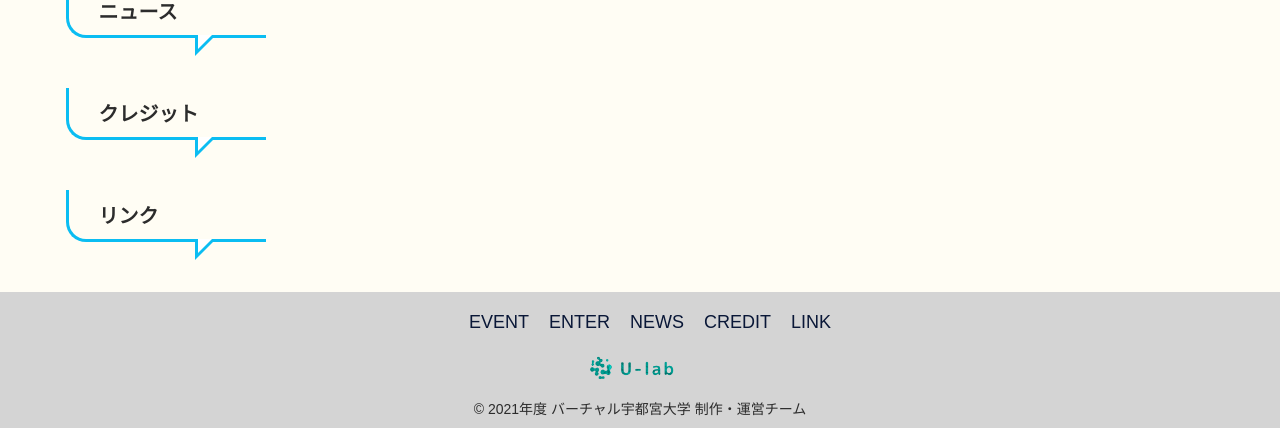
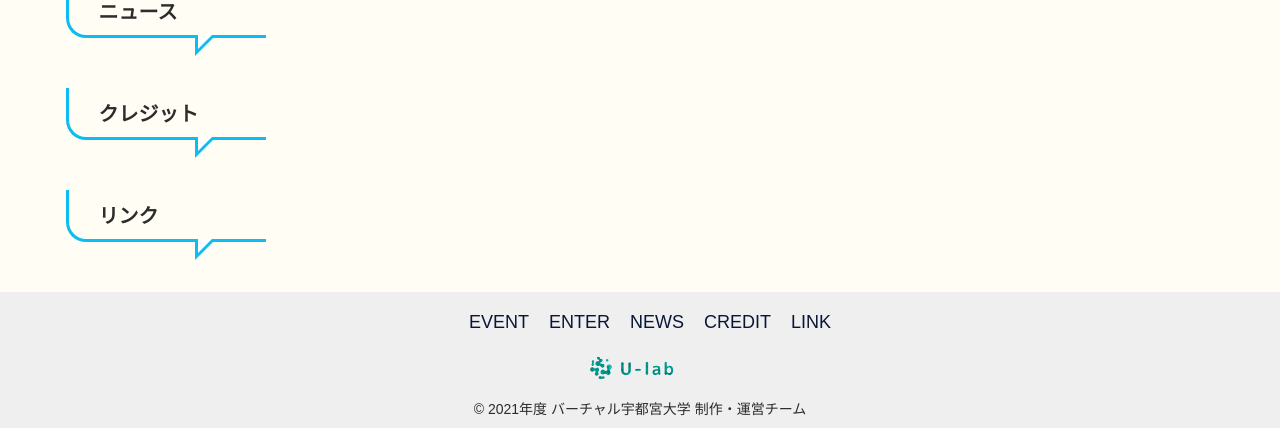
Before and after one commit to u-lab/vruu-2021, a PHP site: page / in a window 1280 px wide. Shown: the part 1098-1526 px from the top of the page. Run offline with PHP 8.4, Linux system fonts and the light colour scheme.

Commit message:
style: 小さな修正

```diff
--- a/css/style.css
+++ b/css/style.css
@@ -82,6 +82,7 @@ header {
     width: 100%;
     background-color: rgba(239, 239, 239, 0.7);
     z-index: 100;
+    transition: 0.3s;
 }
 
 header:hover {
@@ -145,7 +146,7 @@ section {
 }
 
 footer {
-    background-color: #d4d4d4;
+    background-color: #efefef;
     text-align: center;
 }
 
```
